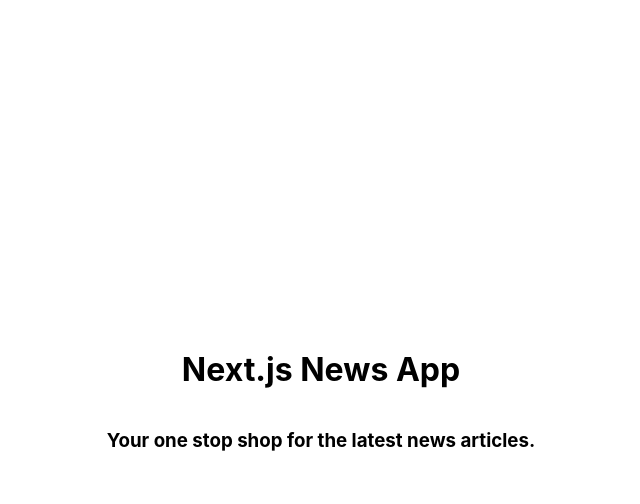
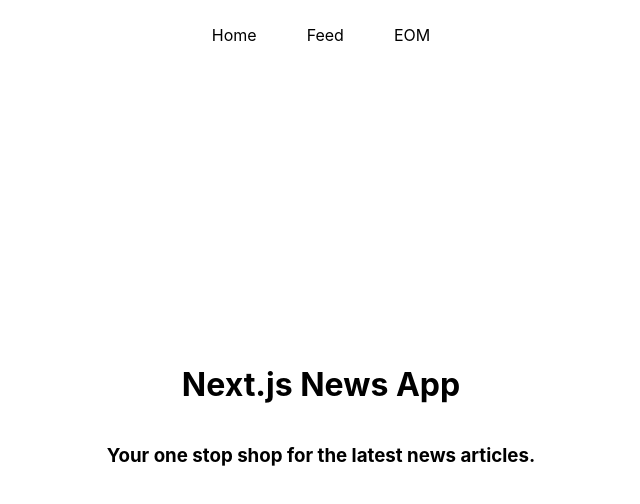
Before and after one commit to danihazler/next-news, a Next.js app: page / in a window 1280 px wide. Shown: the top 504 px of the page, without its empty margins (319-959 px from the left). Built offline with nearby package versions, Linux system fonts and the light colour scheme.

Commit message:
Add header

```diff
--- /dev/null
+++ b/components/header/index.js
@@ -0,0 +1,15 @@
+import React from 'react';
+import Link from 'next/link';
+import styles from './index.module.css';
+
+export const Header = () => {
+    return (
+        <header className={styles.main} >
+            <nav>
+                <Link href='/'>Home</Link>
+                <Link href='/feed'>Feed</Link>
+                <Link href='/eom'>EOM</Link>
+            </nav>
+        </header>
+    );
+};
--- /dev/null
+++ b/components/header/index.module.css
@@ -0,0 +1,17 @@
+.main {
+    width: 100%;
+    height: 50px;
+    display: flex;
+    justify-content: center;
+}
+
+.main a {
+    cursor: pointer;
+    display: inline-block;
+    margin: 25px;
+    transition: color .3s;
+}
+
+.main a:hover {
+    color: rgb(168, 168, 168);
+}
--- a/pages/_app.js
+++ b/pages/_app.js
@@ -1,7 +1,13 @@
+import { Header } from '../components/header';
 import '../styles/globals.css'
 
 function MyApp({ Component, pageProps }) {
-  return <Component {...pageProps} />
+  return (
+    <>
+      <Header />
+      <Component {...pageProps} />
+    </>
+  )
 }
 
 export default MyApp
--- a/pages/eom.js
+++ b/pages/eom/index.js
@@ -1,4 +1,4 @@
-import styles from '../styles/Eom.module.css';
+import styles from './index.module.css';
 
 export const EOM = ({employee}) => {
     return (
--- a/styles/Home.module.css
+++ b/styles/Home.module.css
@@ -1,13 +1,3 @@
-.container {
-  min-height: 100vh;
-  padding: 0 0.5rem;
-  display: flex;
-  flex-direction: column;
-  justify-content: center;
-  align-items: center;
-  height: 100vh;
-}
-
 .main {
   padding: 5rem 0;
   flex: 1;
@@ -16,3 +6,7 @@
   justify-content: center;
   align-items: center;
 }
+
+.main h1 {
+  margin-top: -50px;
+}
--- a/styles/globals.css
+++ b/styles/globals.css
@@ -15,6 +15,12 @@
   box-sizing: border-box;
 }
 
+h1,
+h2,
+h3 {
+  text-align: center;
+}
+
 .page-container {
   display: flex;
   height: 100vh;
```
Also changed, not shown: pages/eom/index.module.css (renamed from styles/Eom.module.css).
